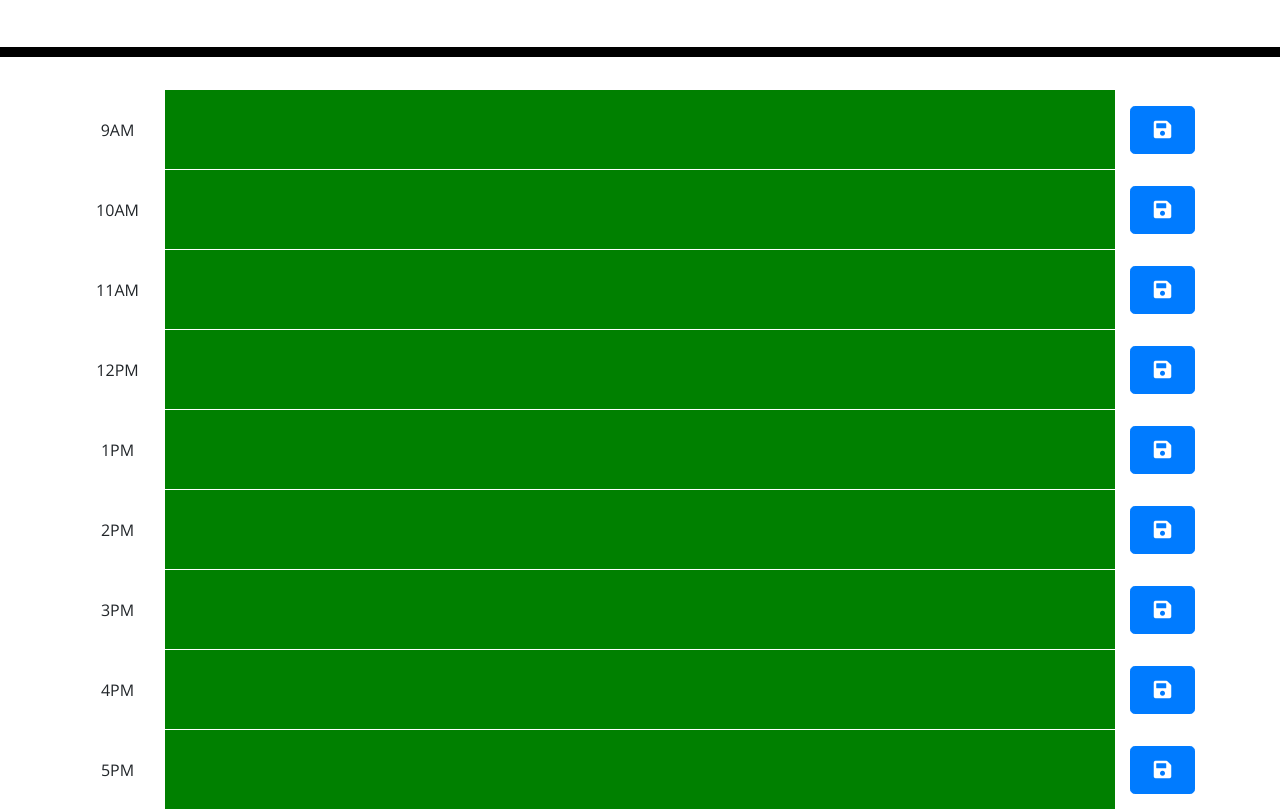
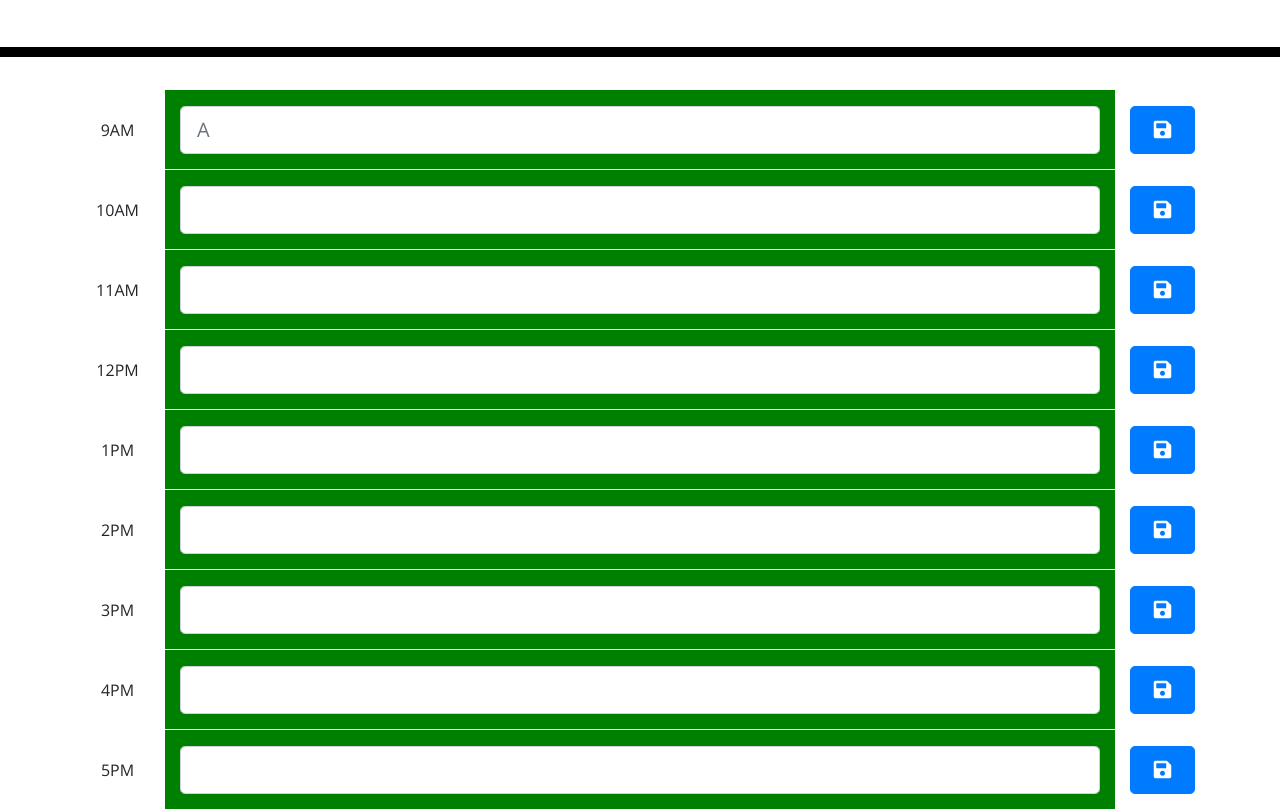
Before and after one commit to SThompsonChicago/day-planner, a plain HTML site: page index.html in a window 1280 px wide. Shown: the part 267-1076 px from the top of the page. Drawn offline with nearby package versions, Linux system fonts and the light colour scheme.

Commit message:
created spaces to input information to scheduler

```diff
--- a/develop/script.js
+++ b/develop/script.js
@@ -8,7 +8,7 @@ var date = moment().format('dddd, MMMM Do');
 
 var hour = moment().format('H');
 
-
+var form1El = $('#form1');
 
 var hour1El = $('#hour1');
 var hour2El = $('#hour2');
@@ -19,6 +19,8 @@ var hour6El = $('#hour6');
 var hour7El = $('#hour7');
 var hour8El = $('#hour8');
 var hour9El = $('#hour9');
+
+form1El.attr('placeholder', 'A');
 
 dateEl.text(date);
 
@@ -114,3 +116,11 @@ else if(17 === hour){
 else{
     hour9El.addClass('hrGray');
 }
+
+
+bt1El.on('click', function(){
+    var placeholderEl;
+    localStorage.setItem('placeholderEl', 'B');
+    form1El.attr('placeholder', placeholderEl);
+
+});
--- a/index.html
+++ b/index.html
@@ -31,47 +31,47 @@
     <div class="container">
         <div class="row">
             <div class="col-md-1 times">9AM</div>
-            <div id="hour1" class="col-md-10" ></div>
+            <div id="hour1" class="col-md-10 times" ><input id="form1" class="form-control form-control-lg" type="text"></div>
             <div class="col-md-1 times"><button id="bt1" type="button" class="btn btn-primary btn-lg btn-block"><i class="fas fa-save"></i></button></div>
           </div>
           <div class="row">
             <div class="col-md-1 times">10AM</div>
-            <div id="hour2" class="col-md-10"></div>
+            <div id="hour2" class="col-md-10 times"><input id="form2" class="form-control form-control-lg" type="text"></div>
             <div class="col-md-1 times"><button id="bt1" type="button" class="btn btn-primary btn-lg btn-block"><i class="fas fa-save"></i></button></div>
           </div>
           <div class="row">
             <div class="col-md-1 times">11AM</div>
-            <div id="hour3" class="col-md-10"></div>
+            <div id="hour3" class="col-md-10 times"><input id="form3" class="form-control form-control-lg" type="text"></div>
             <div class="col-md-1 times"><button id="bt1" type="button" class="btn btn-primary btn-lg btn-block"><i class="fas fa-save"></i></button></div>
           </div>
           <div class="row">
             <div class="col-md-1 times">12PM</div>
-            <div id="hour4" class="col-md-10"></div>
+            <div id="hour4" class="col-md-10 times"><input id="form4" class="form-control form-control-lg" type="text"></div>
             <div class="col-md-1 times"><button id="bt1" type="button" class="btn btn-primary btn-lg btn-block"><i class="fas fa-save"></i></button></div>
           </div>
           <div class="row">
             <div class="col-md-1 times">1PM</div>
-            <div id="hour5" class="col-md-10"></div>
+            <div id="hour5" class="col-md-10 times"><input id="form5" class="form-control form-control-lg" type="text"></div>
             <div class="col-md-1 times"><button id="bt1" type="button" class="btn btn-primary btn-lg btn-block"><i class="fas fa-save"></i></button></div>
           </div>
           <div class="row">
             <div class="col-md-1 times">2PM</div>
-            <div id="hour6" class="col-md-10"></div>
+            <div id="hour6" class="col-md-10 times"><input id="form6" class="form-control form-control-lg" type="text"></div>
             <div class="col-md-1 times"><button id="bt1" type="button" class="btn btn-primary btn-lg btn-block"><i class="fas fa-save"></i></button></div>
           </div>
           <div class="row">
             <div class="col-md-1 times">3PM</div>
-            <div id="hour7" class="col-md-10"></div>
+            <div id="hour7" class="col-md-10 times"><input id="form7" class="form-control form-control-lg" type="text"></div>
             <div class="col-md-1 times"><button id="bt1" type="button" class="btn btn-primary btn-lg btn-block"><i class="fas fa-save"></i></button></div>
           </div>
           <div class="row">
             <div class="col-md-1 times">4PM</div>
-            <div id="hour8" class="col-md-10"></div>
+            <div id="hour8" class="col-md-10 times"><input id="form8" class="form-control form-control-lg" type="text"></div>
             <div class="col-md-1 times"><button id="bt1" type="button" class="btn btn-primary btn-lg btn-block"><i class="fas fa-save"></i></button></div>
           </div>
           <div class="row">
             <div class="col-md-1 times">5PM</div>
-            <div id="hour9" class="col-md-10"></div>
+            <div id="hour9" class="col-md-10 times"><input id="form9" class="form-control form-control-lg" type="text"></div>
             <div class="col-md-1 times"><button id="bt1" type="button" class="btn btn-primary btn-lg btn-block"><i class="fas fa-save"></i></button></div>
           </div>
     </div>
```
